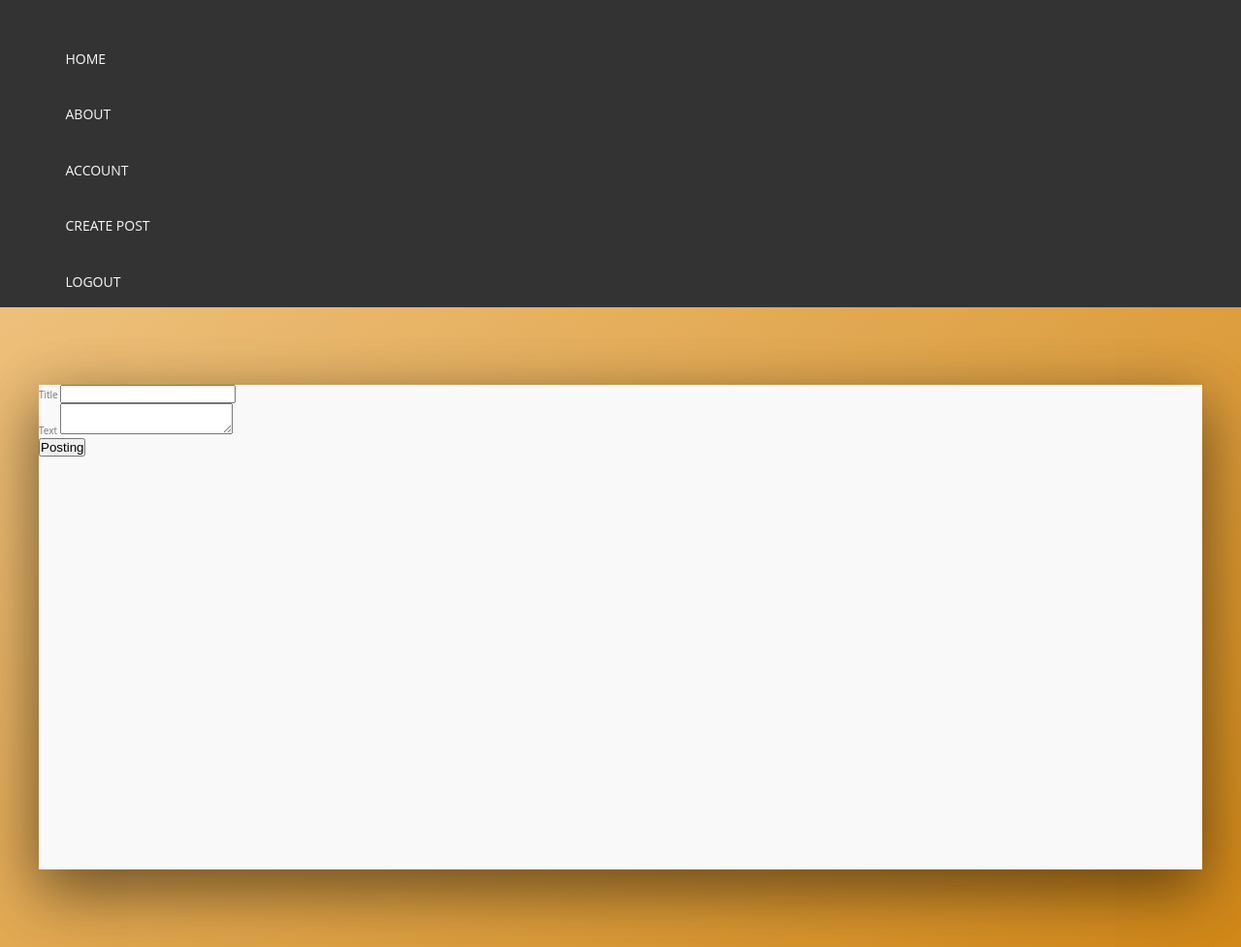
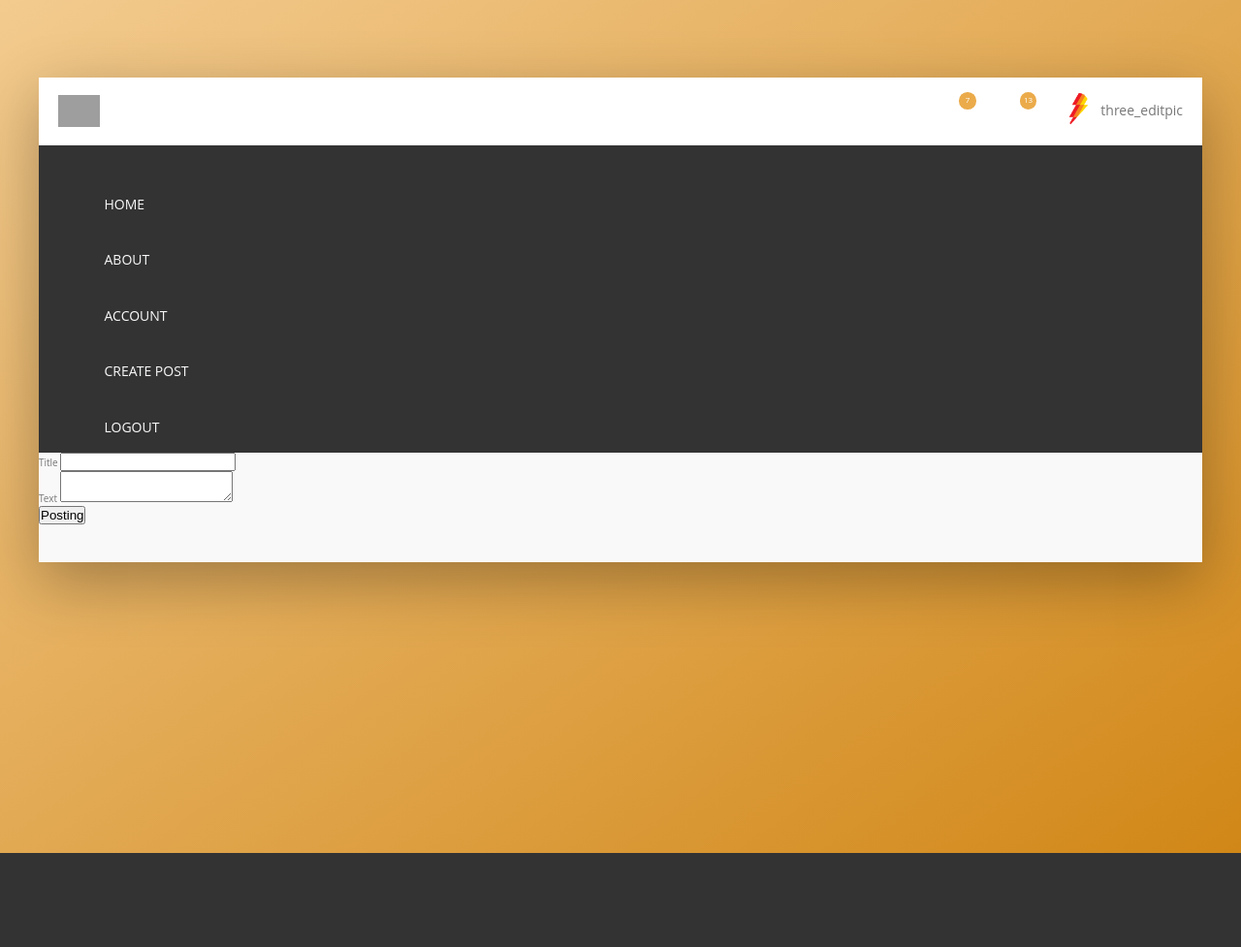
Before and after one commit to PascalPascarella/Cumulus, a Flask app: page /create in a window 1280 px wide. Shown: the whole page at 97% size. After the commit the page ends 880 px from the top, so only its background shows below. Run offline with Flask 2, Linux system fonts and the light colour scheme; a user stored in the database is signed in; grey boxes are pictures that could not be loaded.

Commit message:
Rename data.db, Implement user checks for nav

```diff
--- a/cumulus/__init__.py
+++ b/cumulus/__init__.py
@@ -11,7 +11,7 @@ app.config['SECRET_KEY'] = 'mysecret'
 ### DATABASE SETUP
 #######################################
 basedir = os.path.abspath(os.path.dirname(__file__))
-app.config['SQLALCHEMY_DATABASE_URI'] = 'sqlite:///'+os.path.join(basedir,'data.sqlite')
+app.config['SQLALCHEMY_DATABASE_URI'] = 'sqlite:///'+os.path.join(basedir,'data.db')
 app.config['SQLALCHEMY_TRACK_MODIFICATIONS'] = False
 
 db = SQLAlchemy(app)
--- a/cumulus/templates/account.html
+++ b/cumulus/templates/account.html
@@ -5,7 +5,7 @@
         <h1>Welcome to your page, {{current_user.username}}</h1>
         <img src="{{url_for('static',filename='profile_pics/'+current_user.profile_image)}}" alt="">
     </div>
-    <div class="container">
+    <div class="">
         <form  method="POST" action = "" enctype="multipart/form-data">
           {{ form.hidden_tag() }}
           <div class="form-group">
--- a/cumulus/templates/base.html
+++ b/cumulus/templates/base.html
@@ -10,6 +10,30 @@
     <title>Cumulus Team Chat</title>
 </head>
 <body>
+    <div class="container">
+        <header class="header">
+            <img src="img/logo.png" alt="logo" class="logo">
+            <nav class="user-nav">
+                {% if current_user.is_authenticated %}
+                <div class="user-nav__icon-box">
+                    <svg class="user-nav__icon">
+                        <use xlink:href=""></use>
+                    </svg>
+                    <span class="user-nav__notification">7</span>
+                </div>
+                <div class="user-nav__icon-box">
+                    <svg class="user-nav__icon">
+                        <use xlink:href=""></use>
+                    </svg>
+                    <span class="user-nav__notification">13</span>
+                </div>
+                <div class="user-nav__user">
+                    <img src="{{url_for('static',filename='profile_pics/'+current_user.profile_image)}}" alt="User photo" class="user-nav__user-photo">
+                    <span class="user-nav__user-name">{{current_user.username}}</span>
+                </div>
+                {% endif %}
+            </nav>
+        </header>
         <nav class="sidebar">
             <ul class="side-nav">
                 <li class="side-nav__item">
@@ -73,10 +97,11 @@
                 {% endif %}
             </ul>
         </nav>
-    <div class="container">
+        <div class="">
             {% block content %}
 
             {% endblock content %}
         </div>
+    </div>
 </body>
 </html>
--- a/cumulus/templates/create_posting.html
+++ b/cumulus/templates/create_posting.html
@@ -1,6 +1,6 @@
 {% extends "base.html" %}
 {% block content %}
-<div class="container">
+<div class="">
   <form class="" method="POST">
      {{ form.hidden_tag() }}
 
--- a/cumulus/templates/index.html
+++ b/cumulus/templates/index.html
@@ -4,7 +4,7 @@
         <h1>Your Company Cumulus</h1>
 
     </div>
-    <div class="container">
+    <div class="">
 
         {% for post in postings.items %}
 
--- a/cumulus/templates/user_postings.html
+++ b/cumulus/templates/user_postings.html
@@ -1,7 +1,7 @@
 {% extends 'base.html' %}
 
 {% block content %}
-    <div class="container">
+    <div class="">
         <h1>Welcome to {{user.username}}'s page</h1>
         <img src="{{url_for('static',filename='profile_pics/'+user.profile_image)}}" alt="">
 
```
Also changed, not shown: cumulus/data.db (added), cumulus/data.sqlite (deleted). Lines whose indentation alone changed are shown as unchanged.
